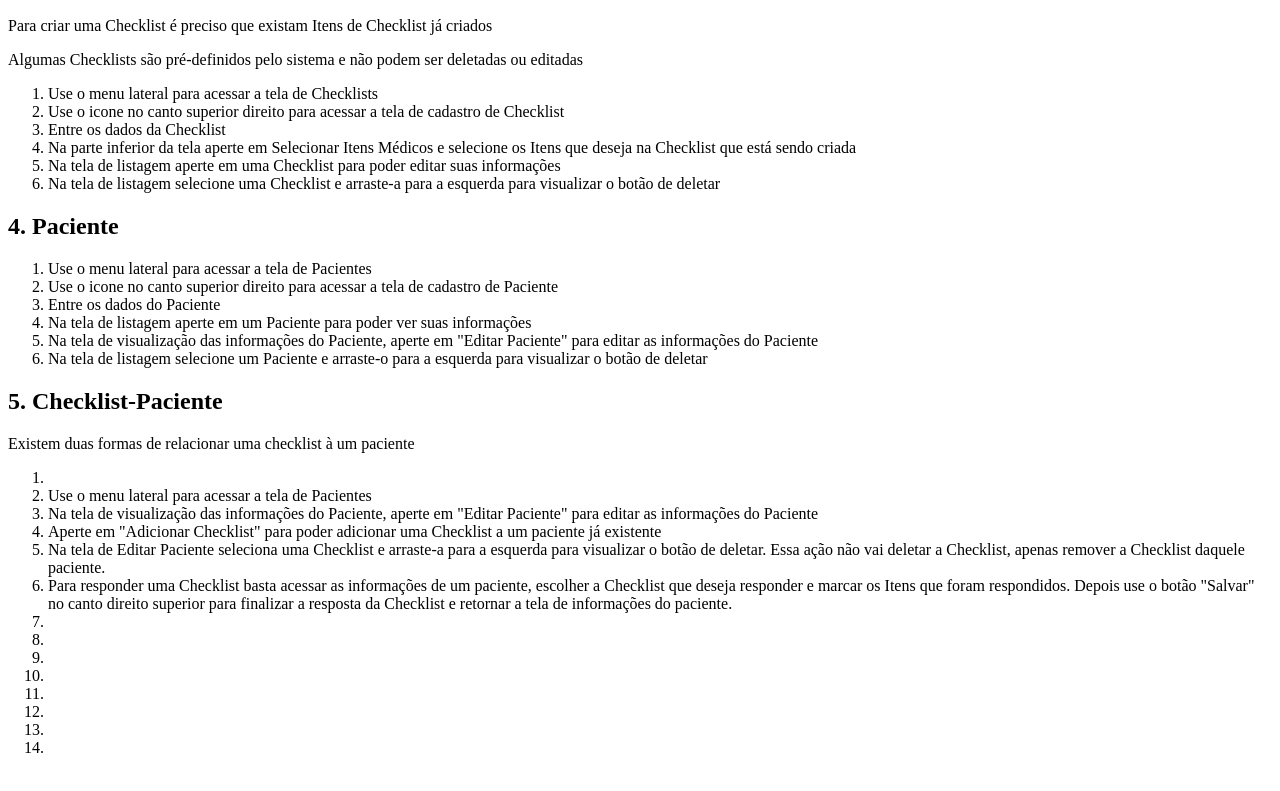
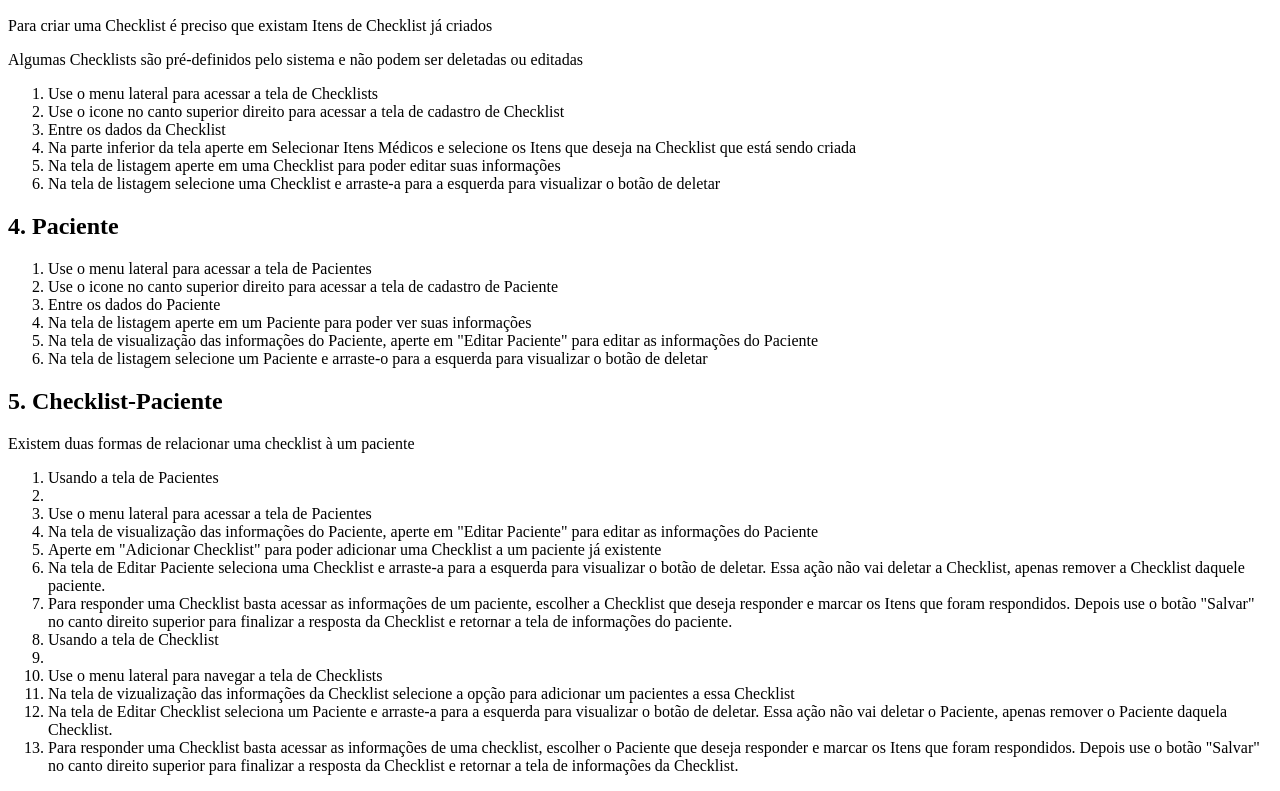
Before and after one commit to medCheckApp/medCheckFAQ, a plain HTML site: page index.html in a window 1280 px wide. Shown: the part 568-1359 px from the top of the page. Drawn offline with Linux system fonts and the light colour scheme.

Commit message:
FAQ Versão 1

```diff
--- a/index.html
+++ b/index.html
@@ -54,6 +54,7 @@
 <h2>5. Checklist-Paciente</h2>
 <p>Existem duas formas de relacionar uma checklist à um paciente</p>
 <ol>
+ <li>Usando a tela de Pacientes</li>
  <li>
   <li>Use o menu lateral para acessar a tela de Pacientes</li>
   <li>Na tela de visualização das informações do Paciente, aperte em "Editar Paciente" para editar as informações do Paciente</li>
@@ -61,13 +62,11 @@
   <li>Na tela de Editar Paciente seleciona uma Checklist e arraste-a para a esquerda para visualizar o botão de deletar. Essa ação não vai deletar a Checklist, apenas remover a Checklist daquele paciente.</li>
   <li>Para responder uma Checklist basta acessar as informações de um paciente, escolher a Checklist que deseja responder e marcar os Itens que foram respondidos. Depois use o botão "Salvar" no canto direito superior para finalizar a resposta da Checklist e retornar a tela de informações do paciente.</li>
  </li>
+ <li>Usando a tela de Checklist</li>
  <li>
-  <li></li>
-  <li></li>
-  <li></li>
-  <li></li>
-  <li></li>
-  <li></li>
-  <li></li>
+  <li>Use o menu lateral para navegar a tela de Checklists</li>
+  <li>Na tela de vizualização das informações da Checklist selecione a opção para adicionar um pacientes a essa Checklist</li>
+  <li>Na tela de Editar Checklist seleciona um Paciente e arraste-a para a esquerda para visualizar o botão de deletar. Essa ação não vai deletar o Paciente, apenas remover o Paciente daquela Checklist.</li>
+  <li>Para responder uma Checklist basta acessar as informações de uma checklist, escolher o Paciente que deseja responder e marcar os Itens que foram respondidos. Depois use o botão "Salvar" no canto direito superior para finalizar a resposta da Checklist e retornar a tela de informações da Checklist.</li>
  </li>
 </ol>
```
